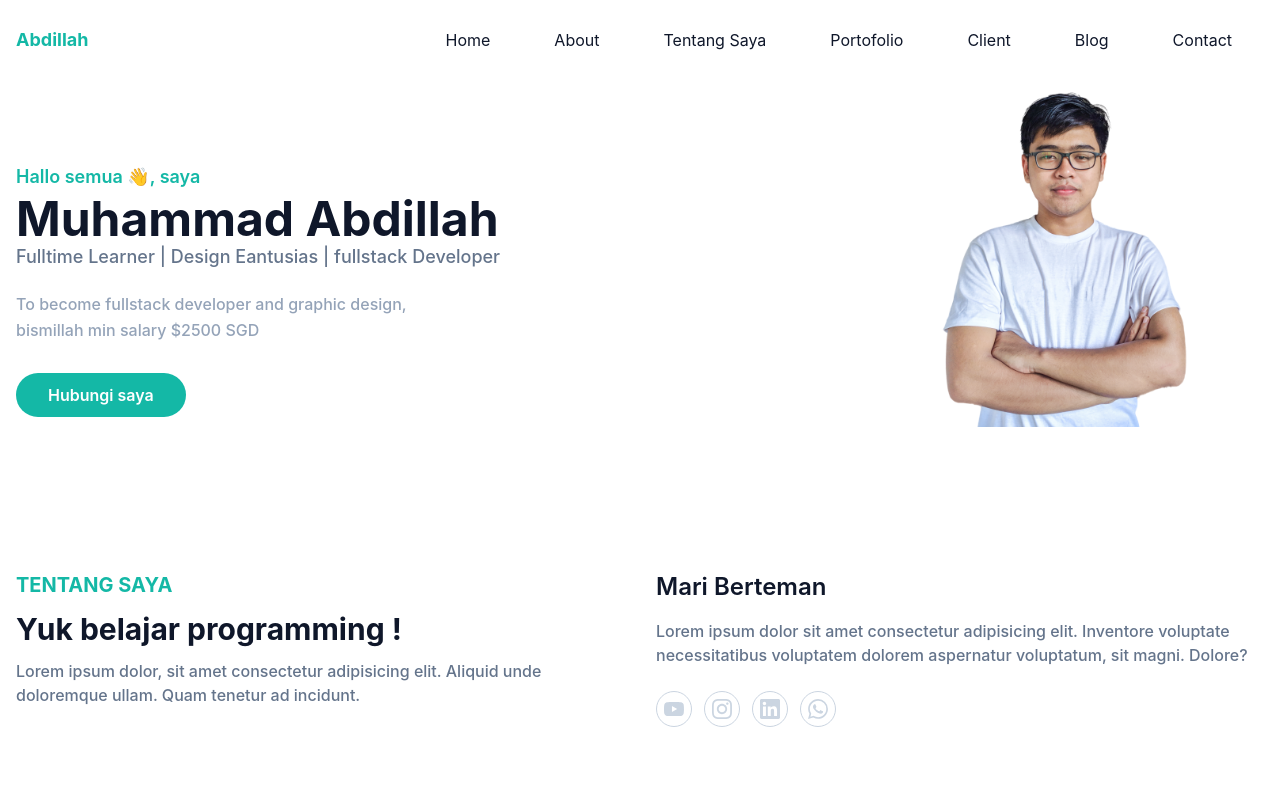
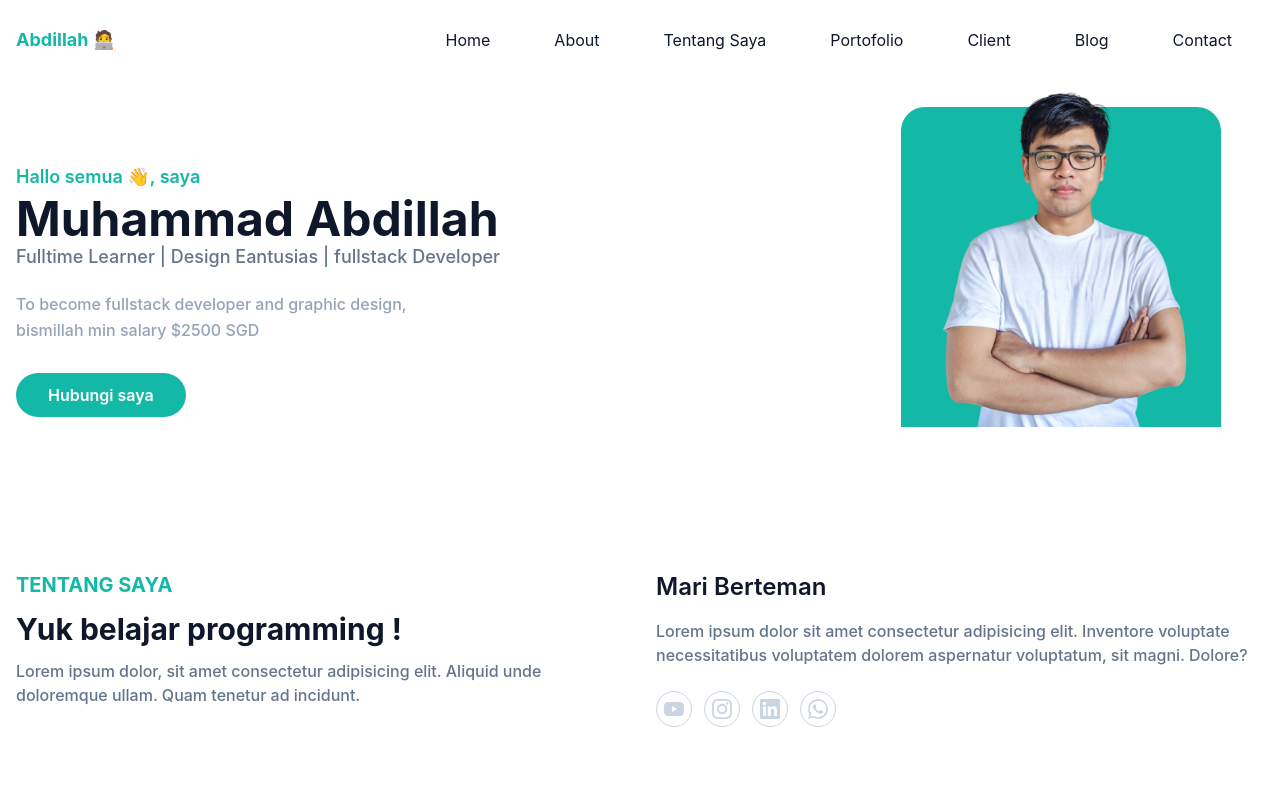
Before and after one commit to abdillah-me/portofolio-tailwind, a website: page index.html in a window 1280 px wide. Shown: the top 800 px of the page. Drawn offline with Linux system fonts and the light colour scheme.

Commit message:
update hero section

```diff
--- a/index.html
+++ b/index.html
@@ -13,7 +13,7 @@
          <div class="container">
             <div class="flex items-center justify-between relative align-middle">
                <div class="logo px-4">
-                  <a href="#home" class="font-bold text-primary text-lg block py-2">Abdillah</a>
+                  <a href="#home" class="font-bold text-primary text-lg block py-2">Abdillah 🧑‍💻</a>
                </div>
                <div class="flex items-center px-4">
                   <button id="humberger" name="humberger" class="block right-4 absolute lg:hidden">
@@ -113,9 +113,25 @@
                      >Hubungi saya
                   </a>
                </div>
-               <div class="w-full -mt-10 lg:-mt-28 self-end px-4 lg:w-2/6">
+               <div class="w-full mt-10 lg:-mt-28 self-end px-4 lg:w-2/6 overflow-x-hidden">
                   <div class="mt-10 relative lg:mt-0 lg:right-0">
                      <img src="img/abdillah.png" alt="abdillah" class="max-w-full mx-auto" />
+                     <span
+                        class="absolute -z-10 -translate-x-1/2 h-80 w-screen bg-primary left-40 rounded-tr-[40px] bottom-0 lg:h-80 lg:w-80 lg:left-48 lg:rounded-t-3xl"
+                     >
+                        <!-- <svg
+                           width="400"
+                           height="400"
+                           viewBox="0 0 200 200"
+                           xmlns="http://www.w3.org/2000/svg"
+                        >
+                           <path
+                              fill="#14b8a6"
+                              d="M67,-10.3C75.1,3,61.8,34.8,39.3,50.2C16.9,65.6,-14.7,64.6,-37.6,48.7C-60.6,32.7,-75,1.8,-67.3,-11C-59.6,-23.8,-29.8,-18.5,-0.2,-18.5C29.5,-18.4,59,-23.6,67,-10.3Z"
+                              transform="translate(100 100) scale(1.2)"
+                           />
+                        </svg> -->
+                     </span>
                   </div>
                </div>
             </div>
```
Also changed, not shown: output.css.
